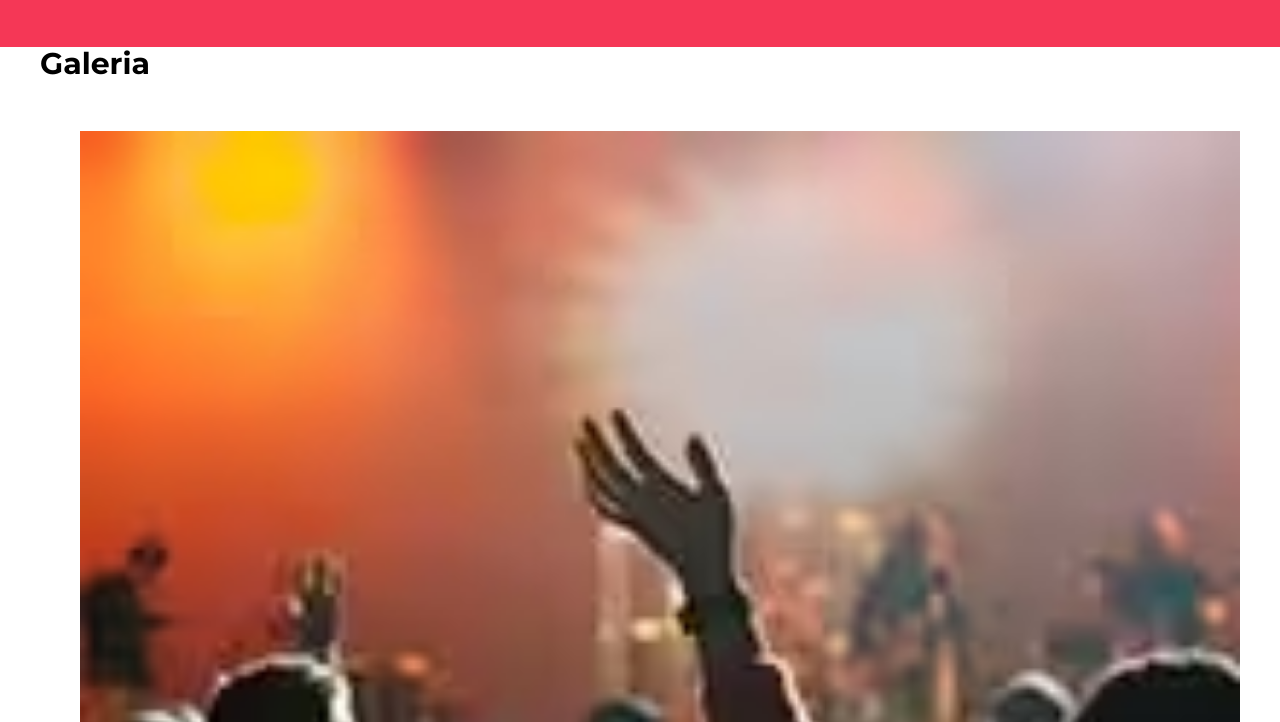
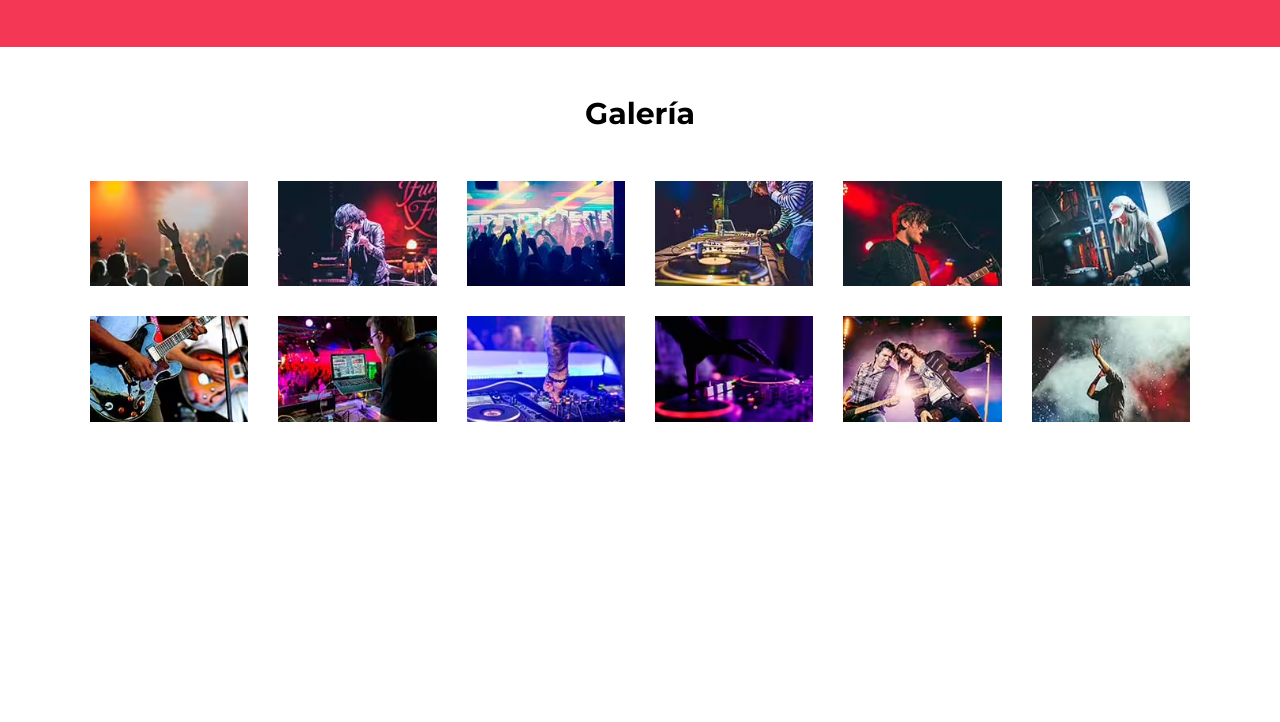
Before and after one commit to nicolasquinn/cuarto-proyecto-web_udemy, a website: page index.html in a window 1280 px wide. Shown: the part 2798-3520 px from the top of the page. After the commit the page ends 3270 px from the top, so only its background shows below. Drawn offline with Linux system fonts and the light colour scheme.

Commit message:
197 - Aplicando SCSS a la galería

```diff
--- a/index.html
+++ b/index.html
@@ -168,7 +168,7 @@
     </section>
 
     <section class="contenedor galeria">
-        <h3>Galeria</h3>
+        <h3>Galería</h3>
         <ul class="galeria-imagenes"></ul>
     </section>
 
--- /dev/null
+++ b/src/scss/layout/_galeria.scss
@@ -0,0 +1,23 @@
+@use 'base/variables' as v;
+@use 'base/mixins' as m;
+
+.galeria {
+    padding: 5rem;
+    h3 {
+        text-align: center;
+    }
+}
+
+.galeria-imagenes {
+    @include m.lista;
+
+    @include m.grid(2, 3rem);
+
+    @include m.tablet {
+        @include m.grid(3, 3rem);
+    }
+
+    @include m.desktop {
+        @include m.grid(6, 3rem);
+    }
+}
--- a/src/scss/layout/_index.scss
+++ b/src/scss/layout/_index.scss
@@ -2,3 +2,4 @@
 @forward 'video';
 @forward 'festival';
 @forward 'lineup';
+@forward 'galeria';
```
Also changed, not shown: build/css/app.css.
